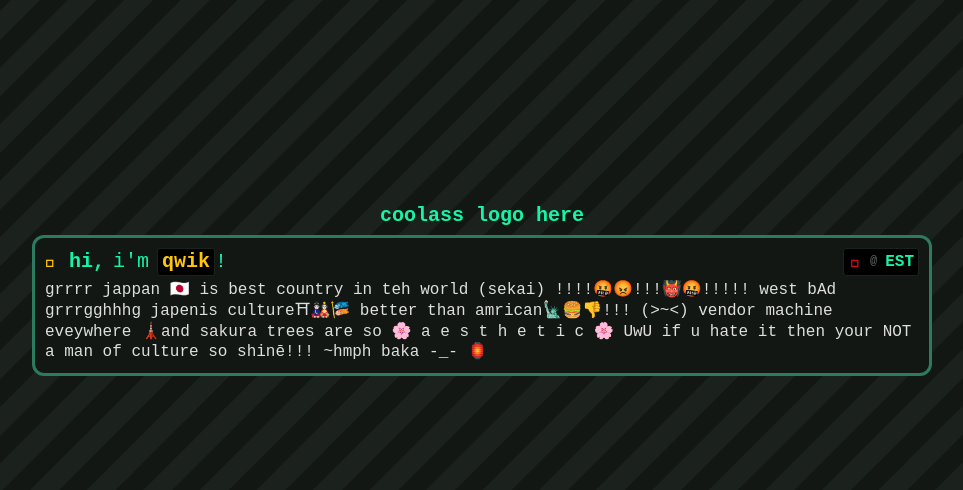
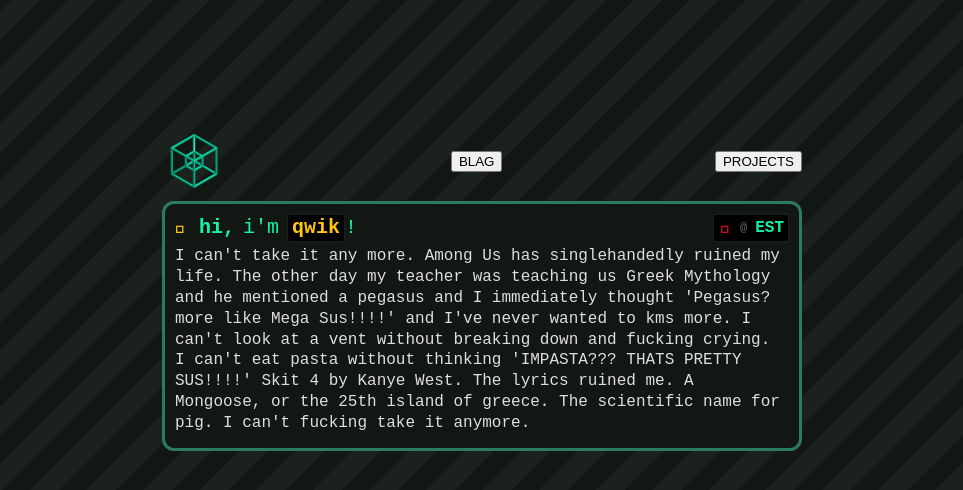
Before and after one commit to qwikster/qsite, a Svelte app: page / in a window 1280 px wide. Shown: the top 490 px of the page, without its empty margins (158-1121 px from the left). Built offline with nearby package versions, Linux system fonts and the light colour scheme; a web font is replaced by a local one.

Commit message:
add basic header

```diff
--- a/src/App.svelte
+++ b/src/App.svelte
@@ -1,25 +1,39 @@
 <script>
-    import logo from "/favicon.png"
-    import flag_ca from "/ca.svg"
+    import Hi from "./lib/Hi.svelte";
 
-    import Hi from "./lib/Hi.svelte";
+    let kikuri = false;
+    const logo1 = "/favicon.png";
+    const logo2 = "/kikuri.png";
+
+    $: source = kikuri ? logo2 : logo1
+    function chlogo() {
+      kikuri = !kikuri
+    }
 </script>
 
 <div class="content">
     <div class="header">
-        <h1>coolass logo here</h1>
+        <!-- svelte-ignore a11y_no_noninteractive_element_interactions -->
+        <!-- svelte-ignore a11y_click_events_have_key_events -->
+        <div style="display: flex; align-items: center;">
+            <img src="{source}" alt="logo!" width="64px" on:click={chlogo} style="cursor: pointer;">
+            <span style="font-family: var(--ff-header); color: var(--accent)">󰜴</span>
+        </div>
+        <button class="projects">BLAG</button>
+        <button class="projects">PROJECTS</button>
     </div>
     <div class="panel">
         <Hi/>
         <p style="text-align: left;">
-            grrrr jappan 🇯🇵 is best country in teh world (sekai) !!!!🤬😡!!!👹🤬!!!!! west bAd grrrgghhhg japenis culture⛩🎎🎏 better than amrican🗽🍔👎!!! (&gt;~&lt;) vendor machine eveywhere 🗼and sakura trees are so 🌸 a e s t h e t i c 🌸 UwU if u hate it then your NOT a man of culture so shinē!!! ~hmph baka -_- 🏮
+            I can't take it any more. Among Us has singlehandedly ruined my life. The other day my teacher was teaching us Greek Mythology and he mentioned a pegasus and I immediately thought <i></i>'Pegasus? more like Mega Sus!!!!' and I've never wanted to kms more. I can't look at a vent without breaking down and fucking crying. I can't eat pasta without thinking 'IMPASTA??? THATS PRETTY SUS!!!!' Skit 4 by Kanye West. The lyrics ruined me. A Mongoose, or the 25th island of greece. The scientific name for pig. I can't fucking take it anymore.
         </p>
+        <p></p>
     </div>
 </div>
 
 <style>
     .content {
-        max-width: 900px;
+        max-width: 640px;
         margin-bottom: 30vh;
         margin-left: 20px;
         margin-right: 20px;
@@ -29,7 +43,7 @@
     .header {
         display: flex;
         align-items: center;
-        justify-content: center;
+        justify-content: space-between;
         margin-bottom: var(--pad-ui);
     }
 
```
